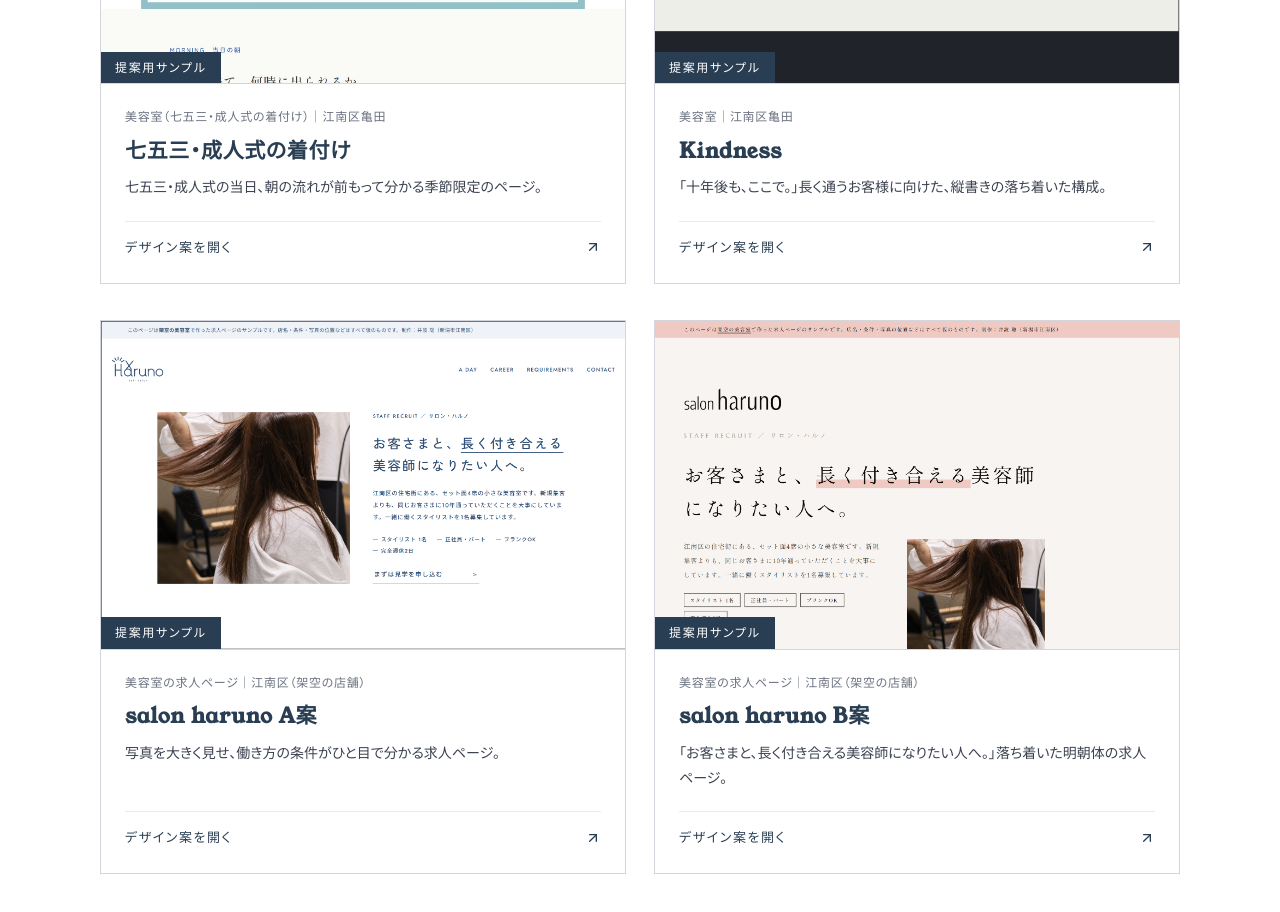
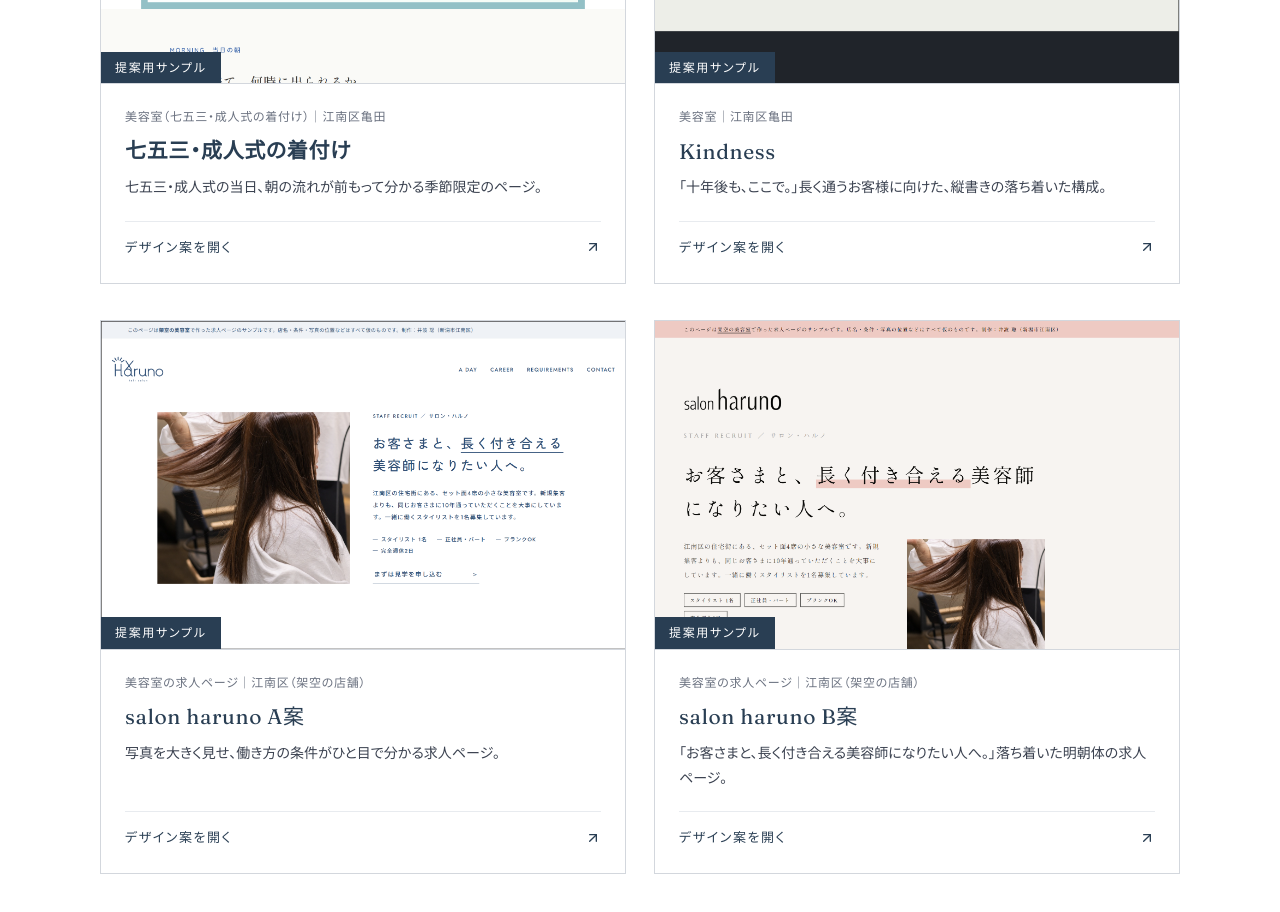
Before and after one commit to ainami954/atushi_wd_recruit_ds, a plain HTML site: page index.html in a window 1280 px wide. Shown: the part 1140-2052 px from the top of the page. Drawn offline with Linux system fonts and the light colour scheme.

Commit message:
Use lighter Fraunces / Noto Serif JP for work titles 2-4
Young Serif and Shippori Mincho have no weight below 400, so titles on
cards 2-4 now use Fraunces with Noto Serif JP as the Japanese fallback.

Co-Authored-By: Claude Sonnet 5.5 <noreply@anthropic.com>

```diff
--- a/index.html
+++ b/index.html
@@ -18,7 +18,7 @@
 <link rel="preload" href="assets/fonts/Lexend.woff2" as="font" type="font/woff2" crossorigin>
 <link rel="preconnect" href="https://fonts.googleapis.com">
 <link rel="preconnect" href="https://fonts.gstatic.com" crossorigin>
-<link href="https://fonts.googleapis.com/css2?family=Shippori+Mincho:wght@600&family=Zen+Kaku+Gothic+New:wght@400;500;700&display=swap" rel="stylesheet">
+<link href="https://fonts.googleapis.com/css2?family=Fraunces:wght@400&family=Noto+Serif+JP:wght@400&family=Shippori+Mincho:wght@600&family=Zen+Kaku+Gothic+New:wght@400;500;700&display=swap" rel="stylesheet">
 <style>
 /* Akira Inami Design System — fonts */
 @font-face { font-family: "Gilda Display"; font-style: normal; font-weight: 400; font-display: swap; src: url("assets/fonts/GildaDisplay-400.woff2") format("woff2"); }
@@ -170,6 +170,7 @@ h1 {
 .work-body { display: flex; flex-direction: column; gap: 8px; flex-grow: 1; padding: 22px 24px 24px; }
 .work-kind { font-size: 12px; font-weight: 500; color: var(--ink-3); letter-spacing: .06em; }
 .work-name { font-family: var(--font-serif); font-size: 21px; font-weight: 600; line-height: 1.5; letter-spacing: .03em; color: var(--navy-800); }
+.grid > li:nth-child(n+2) .work-name { font-family: "Fraunces", "Noto Serif JP", "Hiragino Mincho ProN", "Yu Mincho", serif; font-weight: 400; }
 .work-note { flex-grow: 1; font-size: 14px; color: var(--ink-2); text-wrap: pretty; }
 .work-open {
   margin-top: 12px; padding-top: 14px; border-top: 1px solid var(--mist);
```
